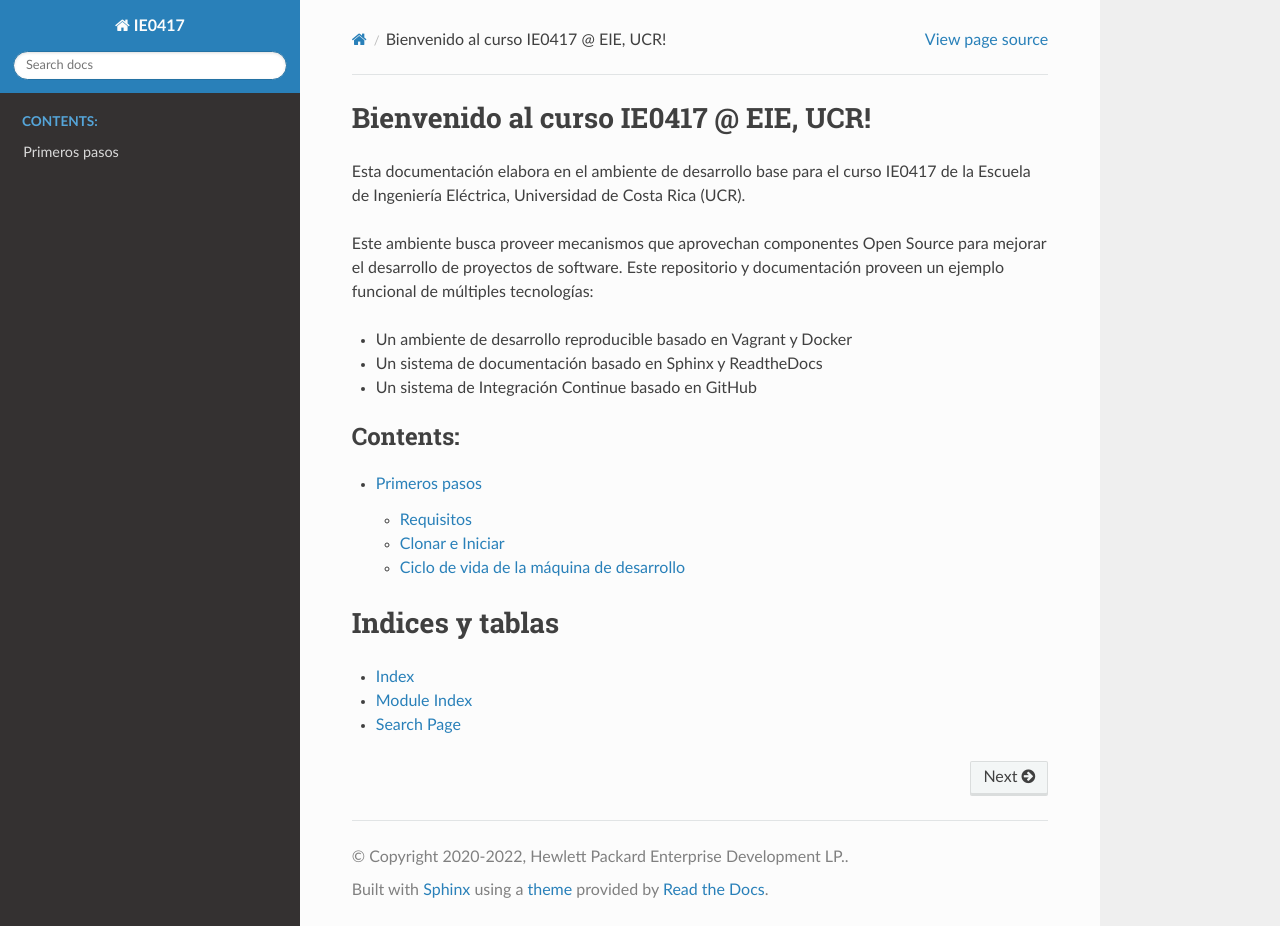
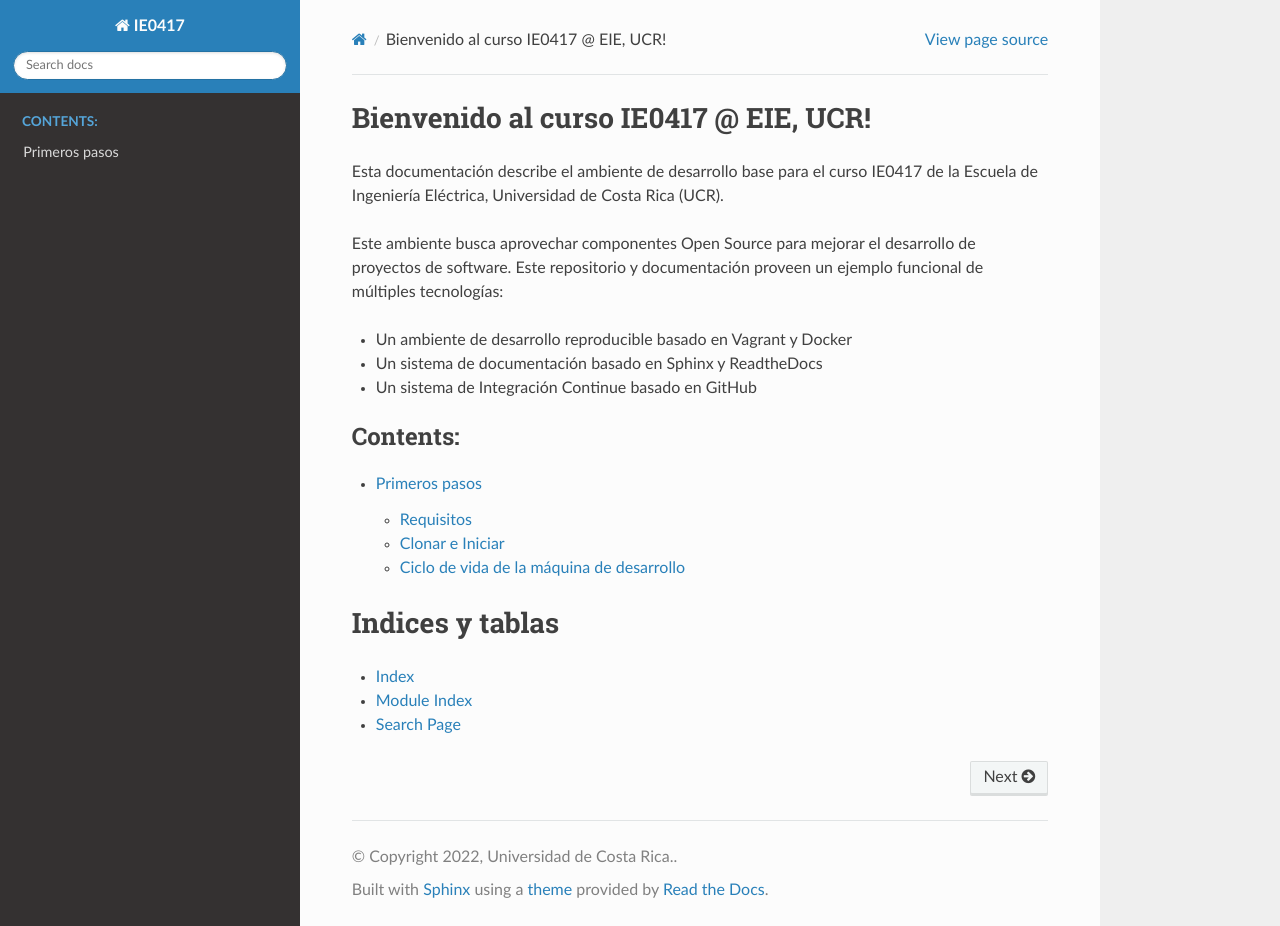
Before and after one commit to ezamoraa/ie0417, a Sphinx documentation site: the page built from docs/source/index.rst, in a window 1280 px wide and 926 px high. Built offline with Sphinx 7.4.7 and the Read the Docs theme 2.0.0, drawn with Linux system fonts in a browser that asks for light colours.

```diff
--- a/docs/requirements.txt
+++ b/docs/requirements.txt
@@ -1,10 +1,10 @@
 # Documentation requirements
-sphinx==2.2.0
+sphinx==4.3.0
 sphinx-notfound-page==0.4
 sphinx-autobuild==0.7.1
 sphinx_rtd_theme==0.4.3
+sphinx-versions==1.1.3
+sphinx-tabs==1.1.13
 recommonmark==0.6.0
 plantweb==1.1.0
-sphinx-versions==1.1.3
-sphinx-tabs==1.1.13
 Jinja2<3.1
--- a/docs/source/conf.py
+++ b/docs/source/conf.py
@@ -18,8 +18,8 @@
 # -- Project information -----------------------------------------------------
 
 project = 'IE0417'
-copyright = '2020-2022, Hewlett Packard Enterprise Development LP.'
-author = 'Diego Dompe, Esteban Zamora'
+copyright = '2022, Universidad de Costa Rica.'
+author = 'Esteban Zamora'
 
 # The full version, including alpha/beta/rc tags
 release = '1.0'
--- a/docs/source/index.rst
+++ b/docs/source/index.rst
@@ -5,12 +5,12 @@
 Bienvenido al curso IE0417 @ EIE, UCR!
 ======================================
 
-Esta documentación elabora en el ambiente de desarrollo base para el curso IE0417
+Esta documentación describe el ambiente de desarrollo base para el curso IE0417
 de la Escuela de Ingeniería Eléctrica, Universidad de Costa Rica (UCR).
 
-Este ambiente busca proveer mecanismos que aprovechan componentes Open Source para
-mejorar el desarrollo de proyectos de software. Este repositorio y documentación
-proveen un ejemplo funcional de múltiples tecnologías:
+Este ambiente busca aprovechar componentes Open Source para mejorar el desarrollo
+de proyectos de software. Este repositorio y documentación proveen un ejemplo
+funcional de múltiples tecnologías:
 
 - Un ambiente de desarrollo reproducible basado en Vagrant y Docker
 - Un sistema de documentación basado en Sphinx y ReadtheDocs
```
Also changed, not shown: docs/source/getting-started.rst (+4 -5 lines), 1 other file.
